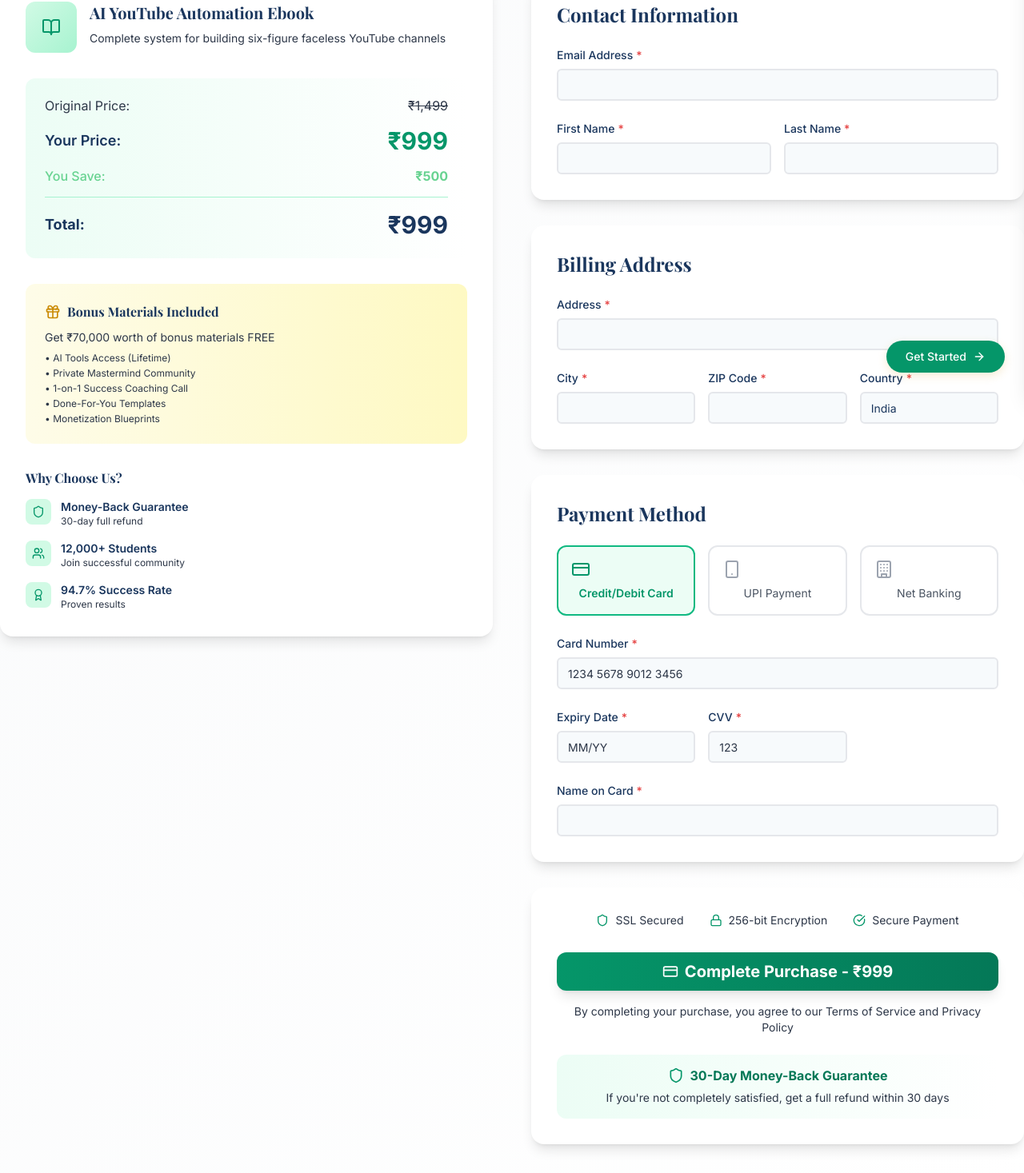
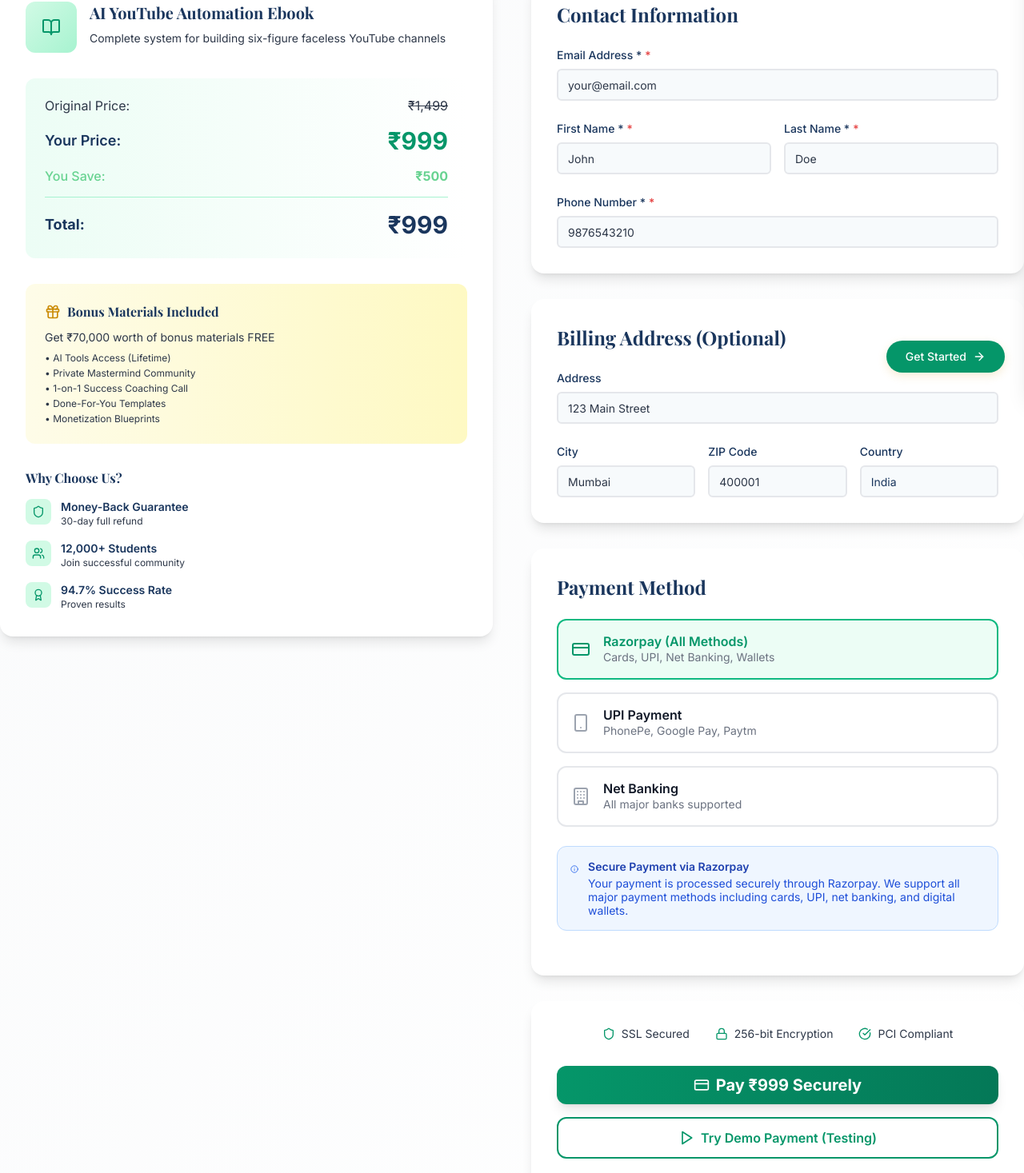
Before and after one commit to aidevloper/Landing-page-youtube-ebook, a React (Vite) app: page /checkout in a window 1280 px wide. Shown: the part 310-1777 px from the top of the page at 80% size. Built offline with nearby package versions, Linux system fonts and the light colour scheme.

Commit message:
Enhanced checkout page with Razorpay payment gateway integration
cgen-20a96c080a524d79abbe94b10d568c3e

```diff
--- a/src/pages/CheckoutPage.jsx
+++ b/src/pages/CheckoutPage.jsx
@@ -1,26 +1,38 @@
-import React, { useState } from 'react';
+import React, { useState, useEffect } from 'react';
+import { useNavigate } from 'react-router-dom';
 import Header from '../components/ui/Header';
 import Button from '../components/ui/Button';
 import Input from '../components/ui/Input';
 import Icon from '../components/AppIcon';
 
 const CheckoutPage = () => {
+  const navigate = useNavigate();
   const [formData, setFormData] = useState({
     email: '',
     firstName: '',
     lastName: '',
+    phone: '',
     address: '',
     city: '',
     zipCode: '',
-    country: 'India',
-    cardNumber: '',
-    expiryDate: '',
-    cvv: '',
-    nameOnCard: ''
+    country: 'India'
   });
 
-  const [paymentMethod, setPaymentMethod] = useState('card');
+  const [paymentMethod, setPaymentMethod] = useState('razorpay');
   const [isProcessing, setIsProcessing] = useState(false);
+  const [orderCreated, setOrderCreated] = useState(false);
+
+  // Load Razorpay script
+  useEffect(() => {
+    const script = document.createElement('script');
+    script.src = 'https://checkout.razorpay.com/v1/checkout.js';
+    script.async = true;
+    document.body.appendChild(script);
+
+    return () => {
+      document.body.removeChild(script);
+    };
+  }, []);
 
   const handleInputChange = (field, value) => {
     setFormData(prev => ({
@@ -29,16 +41,155 @@ const CheckoutPage = () => {
     }));
   };
 
+  const validateForm = () => {
+    const required = ['email', 'firstName', 'lastName', 'phone'];
+    for (let field of required) {
+      if (!formData[field]) {
+        alert(`Please fill in your ${field.replace(/([A-Z])/g, ' $1').toLowerCase()}`);
+        return false;
+      }
+    }
+
+    // Email validation
+    const emailRegex = /^[^\s@]+@[^\s@]+\.[^\s@]+$/;
+    if (!emailRegex.test(formData.email)) {
+      alert('Please enter a valid email address');
+      return false;
+    }
+
+    // Phone validation
+    const phoneRegex = /^[6-9]\d{9}$/;
+    if (!phoneRegex.test(formData.phone)) {
+      alert('Please enter a valid 10-digit Indian phone number');
+      return false;
+    }
+
+    return true;
+  };
+
+  const createRazorpayOrder = async () => {
+    try {
+      // In a real application, this would be your backend API
+      // For demo purposes, we'll simulate the order creation
+      const orderData = {
+        amount: productDetails.price * 100, // amount in paise
+        currency: 'INR',
+        receipt: `receipt_${Date.now()}`,
+        notes: {
+          email: formData.email,
+          name: `${formData.firstName} ${formData.lastName}`,
+          product: productDetails.name
+        }
+      };
+
+      // Simulate API call delay
+      await new Promise(resolve => setTimeout(resolve, 1000));
+
+      // Return simulated order response
+      return {
+        id: `order_${Date.now()}`,
+        ...orderData
+      };
+    } catch (error) {
+      console.error('Error creating order:', error);
+      throw error;
+    }
+  };
+
+  const handleRazorpayPayment = async () => {
+    try {
+      setIsProcessing(true);
+
+      // Create order
+      const order = await createRazorpayOrder();
+      setOrderCreated(true);
+
+      const options = {
+        key: 'rzp_test_9999999999', // Replace with your Razorpay key ID
+        amount: order.amount,
+        currency: order.currency,
+        name: 'YouTube Automation Ebook',
+        description: 'AI-Powered YouTube Automation System',
+        image: '/favicon.ico',
+        order_id: order.id,
+        handler: function (response) {
+          // Payment successful
+          console.log('Payment successful:', response);
+          handlePaymentSuccess(response);
+        },
+        prefill: {
+          name: `${formData.firstName} ${formData.lastName}`,
+          email: formData.email,
+          contact: formData.phone
+        },
+        notes: {
+          address: `${formData.address}, ${formData.city}, ${formData.zipCode}`
+        },
+        theme: {
+          color: '#10b981' // Emerald green to match your theme
+        },
+        modal: {
+          ondismiss: function() {
+            setIsProcessing(false);
+            setOrderCreated(false);
+          }
+        }
+      };
+
+      const rzp = new window.Razorpay(options);
+      rzp.on('payment.failed', function (response) {
+        handlePaymentError(response.error);
+      });
+
+      rzp.open();
+    } catch (error) {
+      console.error('Payment initiation error:', error);
+      alert('Failed to initiate payment. Please try again.');
+      setIsProcessing(false);
+      setOrderCreated(false);
+    }
+  };
+
+  const handlePaymentSuccess = (response) => {
+    // In a real application, verify the payment on your backend
+    console.log('Payment verification would happen here:', response);
+
+    setIsProcessing(false);
+    setOrderCreated(false);
+
+    // Show success message and redirect
+    alert(`Payment successful! Transaction ID: ${response.razorpay_payment_id}`);
+
+    // Redirect to success page or dashboard
+    setTimeout(() => {
+      navigate('/', { state: { paymentSuccess: true } });
+    }, 2000);
+  };
+
+  const handlePaymentError = (error) => {
+    console.error('Payment failed:', error);
+    setIsProcessing(false);
+    setOrderCreated(false);
+
+    alert(`Payment failed: ${error.description || 'Something went wrong'}`);
+  };
+
   const handleSubmit = async (e) => {
     e.preventDefault();
-    setIsProcessing(true);
 
-    // Simulate payment processing
-    setTimeout(() => {
-      setIsProcessing(false);
-      // Redirect to success page or show success message
-      alert('Payment processed successfully!');
-    }, 2000);
+    if (!validateForm()) {
+      return;
+    }
+
+    if (paymentMethod === 'razorpay') {
+      await handleRazorpayPayment();
+    } else if (paymentMethod === 'upi') {
+      // Handle UPI payment
+      await handleRazorpayPayment(); // Razorpay supports UPI
+    } else if (paymentMethod === 'netbanking') {
+      // Handle Net Banking
+      await handleRazorpayPayment(); // Razorpay supports Net Banking
+    }
   };
 
   const productDetails = {
@@ -53,13 +204,13 @@ const CheckoutPage = () => {
   const securityFeatures = [
     { icon: 'Shield', text: 'SSL Secured' },
     { icon: 'Lock', text: '256-bit Encryption' },
-    { icon: 'CheckCircle', text: 'Secure Payment' }
+    { icon: 'CheckCircle', text: 'PCI Compliant' }
   ];
 
   const paymentMethods = [
-    { id: 'card', name: 'Credit/Debit Card', icon: 'CreditCard' },
-    { id: 'upi', name: 'UPI Payment', icon: 'Smartphone' },
-    { id: 'netbanking', name: 'Net Banking', icon: 'Building' }
+    { id: 'razorpay', name: 'Razorpay (All Methods)', icon: 'CreditCard', description: 'Cards, UPI, Net Banking, Wallets' },
+    { id: 'upi', name: 'UPI Payment', icon: 'Smartphone', description: 'PhonePe, Google Pay, Paytm' },
+    { id: 'netbanking', name: 'Net Banking', icon: 'Building', description: 'All major banks supported' }
   ];
 
   const trustBadges = [
@@ -67,6 +218,16 @@ const CheckoutPage = () => {
     { icon: 'Users', text: '12,000+ Students', desc: 'Join successful community' },
     { icon: 'Award', text: '94.7% Success Rate', desc: 'Proven results' }
   ];
+
+  const handleDemoPayment = () => {
+    // Demo function for testing without real payment
+    setIsProcessing(true);
+    setTimeout(() => {
+      setIsProcessing(false);
+      alert('Demo payment successful! In production, this would process a real payment.');
+      navigate('/', { state: { paymentSuccess: true } });
+    }, 2000);
+  };
 
   return (
     <div className="min-h-screen bg-gradient-to-br from-gray-50 to-white">
@@ -178,37 +339,50 @@ const CheckoutPage = () => {
                     <div className="space-y-6">
                       <Input
                         type="email"
-                        label="Email Address"
+                        label="Email Address *"
                         value={formData.email}
                         onChange={(e) => handleInputChange('email', e.target.value)}
                         required
                         className="border-2 border-gray-200 focus:border-emerald-500 hover:border-emerald-300 transition-colors"
+                        placeholder="your@email.com"
                       />
 
                       <div className="grid md:grid-cols-2 gap-4">
                         <Input
                           type="text"
-                          label="First Name"
+                          label="First Name *"
                           value={formData.firstName}
                           onChange={(e) => handleInputChange('firstName', e.target.value)}
                           required
                           className="border-2 border-gray-200 focus:border-emerald-500 hover:border-emerald-300 transition-colors"
+                          placeholder="John"
                         />
                         <Input
                           type="text"
-                          label="Last Name"
+                          label="Last Name *"
                           value={formData.lastName}
                           onChange={(e) => handleInputChange('lastName', e.target.value)}
                           required
                           className="border-2 border-gray-200 focus:border-emerald-500 hover:border-emerald-300 transition-colors"
+                          placeholder="Doe"
+                        />
+                      </div>
+
+                      <Input
+                        type="tel"
+                        label="Phone Number *"
+                        value={formData.phone}
+                        onChange={(e) => handleInputChange('phone', e.target.value)}
+                        required
+                        className="border-2 border-gray-200 focus:border-emerald-500 hover:border-emerald-300 transition-colors"
+                        placeholder="9876543210"
                       />
                     </div>
                   </div>
-                  </div>
 
-                  {/* Billing Address */}
+                  {/* Billing Address (Optional) */}
                   <div className="bg-white rounded-2xl shadow-lg p-8">
-                    <h3 className="text-2xl font-bold text-primary mb-6 font-playfair">Billing Address</h3>
+                    <h3 className="text-2xl font-bold text-primary mb-6 font-playfair">Billing Address (Optional)</h3>
 
                     <div className="space-y-6">
                       <Input
@@ -216,8 +390,8 @@ const CheckoutPage = () => {
                         label="Address"
                         value={formData.address}
                         onChange={(e) => handleInputChange('address', e.target.value)}
-                        required
                         className="border-2 border-gray-200 focus:border-emerald-500 hover:border-emerald-300 transition-colors"
+                        placeholder="123 Main Street"
                       />
 
                       <div className="grid md:grid-cols-3 gap-4">
@@ -226,24 +400,24 @@ const CheckoutPage = () => {
                           label="City"
                           value={formData.city}
                           onChange={(e) => handleInputChange('city', e.target.value)}
-                          required
                           className="border-2 border-gray-200 focus:border-emerald-500 hover:border-emerald-300 transition-colors"
+                          placeholder="Mumbai"
                         />
                         <Input
                           type="text"
                           label="ZIP Code"
                           value={formData.zipCode}
                           onChange={(e) => handleInputChange('zipCode', e.target.value)}
-                          required
                           className="border-2 border-gray-200 focus:border-emerald-500 hover:border-emerald-300 transition-colors"
+                          placeholder="400001"
                         />
                         <Input
                           type="text"
                           label="Country"
                           value={formData.country}
                           onChange={(e) => handleInputChange('country', e.target.value)}
-                          required
                           className="border-2 border-gray-200 focus:border-emerald-500 hover:border-emerald-300 transition-colors"
+                          placeholder="India"
                         />
                       </div>
                     </div>
@@ -254,95 +428,47 @@ const CheckoutPage = () => {
                     <h3 className="text-2xl font-bold text-primary mb-6 font-playfair">Payment Method</h3>
 
                     {/* Payment Options */}
-                    <div className="grid grid-cols-3 gap-4 mb-6">
+                    <div className="space-y-4 mb-6">
                       {paymentMethods.map((method) => (
                         <button
                           key={method.id}
                           type="button"
                           onClick={() => setPaymentMethod(method.id)}
-                          className={`p-4 rounded-xl border-2 transition-all ${
+                          className={`w-full p-4 rounded-xl border-2 transition-all text-left ${
                             paymentMethod === method.id
                               ? 'border-emerald-500 bg-emerald-50'
                               : 'border-gray-200 hover:border-emerald-300'
                           }`}
                         >
+                          <div className="flex items-center space-x-4">
                             <Icon name={method.icon} size={24} className={
                               paymentMethod === method.id ? 'text-emerald-600' : 'text-gray-400'
                             } />
-                          <div className={`text-sm mt-2 ${
-                            paymentMethod === method.id ? 'text-emerald-600 font-semibold' : 'text-gray-600'
+                            <div>
+                              <div className={`font-semibold ${
+                                paymentMethod === method.id ? 'text-emerald-600' : 'text-gray-900'
                               }`}>
                                 {method.name}
+                              </div>
+                              <div className="text-sm text-gray-500">{method.description}</div>
+                            </div>
                           </div>
                         </button>
                       ))}
                     </div>
 
-                    {/* Card Payment Form */}
-                    {paymentMethod === 'card' && (
-                      <div className="space-y-6">
-                        <Input
-                          type="text"
-                          label="Card Number"
-                          value={formData.cardNumber}
-                          onChange={(e) => handleInputChange('cardNumber', e.target.value)}
-                          placeholder="1234 5678 9012 3456"
-                          required
-                          className="border-2 border-gray-200 focus:border-emerald-500 hover:border-emerald-300 transition-colors"
-                        />
-
-                        <div className="grid md:grid-cols-3 gap-4">
-                          <Input
-                            type="text"
-                            label="Expiry Date"
-                            value={formData.expiryDate}
-                            onChange={(e) => handleInputChange('expiryDate', e.target.value)}
-                            placeholder="MM/YY"
-                            required
-                            className="border-2 border-gray-200 focus:border-emerald-500 hover:border-emerald-300 transition-colors"
-                          />
-                          <Input
-                            type="text"
-                            label="CVV"
-                            value={formData.cvv}
-                            onChange={(e) => handleInputChange('cvv', e.target.value)}
-                            placeholder="123"
-                            required
-                            className="border-2 border-gray-200 focus:border-emerald-500 hover:border-emerald-300 transition-colors"
-                          />
-                          <div className="md:col-span-1"></div>
+                    {/* Razorpay Info */}
+                    <div className="bg-blue-50 border border-blue-200 rounded-xl p-4 mb-6">
+                      <div className="flex items-start space-x-3">
+                        <Icon name="Info" size={20} className="text-blue-600 mt-0.5" />
+                        <div className="text-sm">
+                          <div className="font-semibold text-blue-800 mb-1">Secure Payment via Razorpay</div>
+                          <div className="text-blue-700">
+                            Your payment is processed securely through Razorpay. We support all major payment methods including cards, UPI, net banking, and digital wallets.
                           </div>
-
-                        <Input
-                          type="text"
-                          label="Name on Card"
-                          value={formData.nameOnCard}
-                          onChange={(e) => handleInputChange('nameOnCard', e.target.value)}
-                          required
-                          className="border-2 border-gray-200 focus:border-emerald-500 hover:border-emerald-300 transition-colors"
-                        />
                         </div>
-                    )}
-
-                    {/* UPI Payment */}
-                    {paymentMethod === 'upi' && (
-                      <div className="text-center py-8">
-                        <Icon name="Smartphone" size={48} className="text-emerald-600 mx-auto mb-4" />
-                        <p className="text-text-secondary">
-                          You will be redirected to your UPI app to complete the payment
-                        </p>
                       </div>
-                    )}
-
-                    {/* Net Banking */}
-                    {paymentMethod === 'netbanking' && (
-                      <div className="text-center py-8">
-                        <Icon name="Building" size={48} className="text-emerald-600 mx-auto mb-4" />
-                        <p className="text-text-secondary">
-                          You will be redirected to your bank's website to complete the payment
-                        </p>
                     </div>
-                    )}
                   </div>
 
                   {/* Security & Complete Purchase */}
@@ -357,19 +483,38 @@ const CheckoutPage = () => {
                       ))}
                     </div>
 
-                    {/* Complete Purchase Button */}
+                    {/* Complete Purchase Buttons */}
+                    <div className="space-y-4">
                       <Button
                         type="submit"
                         variant="default"
                         size="xl"
                         fullWidth
                         loading={isProcessing}
+                        disabled={orderCreated}
                         className="bg-gradient-to-r from-emerald-600 to-emerald-700 hover:from-emerald-700 hover:to-emerald-800 text-white font-bold text-xl py-6 rounded-xl shadow-lg transform hover:scale-105 transition-all duration-200"
                         iconName={isProcessing ? null : "CreditCard"}
                         iconPosition="left"
                       >
-                      {isProcessing ? 'Processing...' : `Complete Purchase - ₹${productDetails.price.toLocaleString('en-IN')}`}
+                        {isProcessing
+                          ? (orderCreated ? 'Opening Payment Gateway...' : 'Processing...')
+                          : `Pay ₹${productDetails.price.toLocaleString('en-IN')} Securely`}
                       </Button>
+
+                      {/* Demo Payment Button */}
+                      <Button
+                        type="button"
+                        variant="outline"
+                        size="xl"
+                        fullWidth
+                        onClick={handleDemoPayment}
+                        className="border-2 border-emerald-600 text-emerald-600 hover:bg-emerald-50 font-semibold py-6 rounded-xl transition-all duration-200"
+                        iconName="Play"
+                        iconPosition="left"
+                      >
+                        Try Demo Payment (Testing)
+                      </Button>
+                    </div>
 
                     <div className="text-center mt-4 text-sm text-text-secondary">
                       By completing your purchase, you agree to our Terms of Service and Privacy Policy
```
Lines whose indentation alone changed are shown as unchanged.
